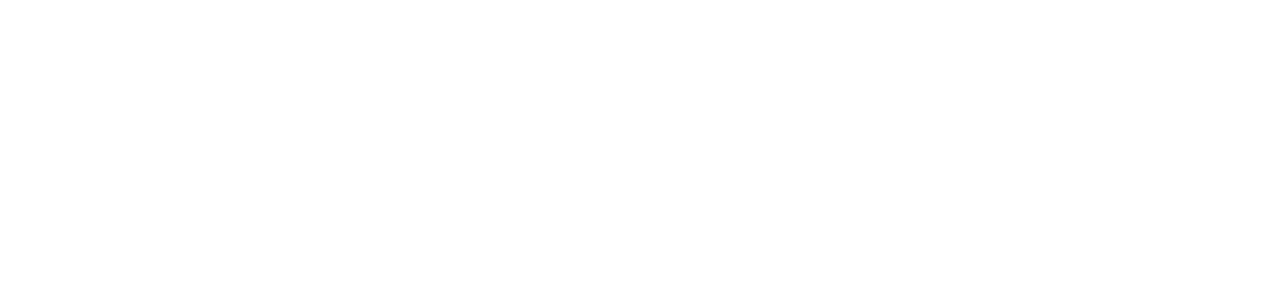
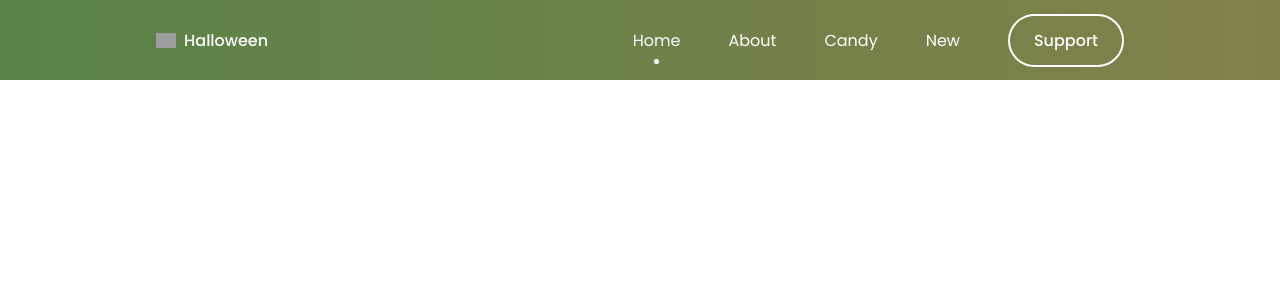
Before and after one commit to muzammilpro/Haloween-Website-in-react.js, a React (Create React App) app: page / in a window 1280 px wide. Shown: the top 300 px of the page. Built offline with nearby package versions, Linux system fonts and the light colour scheme; grey boxes are pictures that could not be loaded.

Commit message:
Navbar Complete

```diff
--- a/src/App.js
+++ b/src/App.js
@@ -2,6 +2,7 @@
 import './App.css';
 import './styling/styles.css'
 import './styling/swiper-bundle.min.css'
+import HomePage from  './Pages/HomePage'
 
 
 
@@ -9,6 +10,7 @@
   return (
     <div className="App">
 
+      <HomePage />
     </div>
   );
 }
--- a/src/Pages/HomePage.js
+++ b/src/Pages/HomePage.js
@@ -0,0 +1,15 @@
+import Navbar from '../components/Navbar'
+
+
+
+
+function HomePage (){
+    return(
+
+        <Navbar />
+    );
+}
+
+
+
+export default HomePage
```
